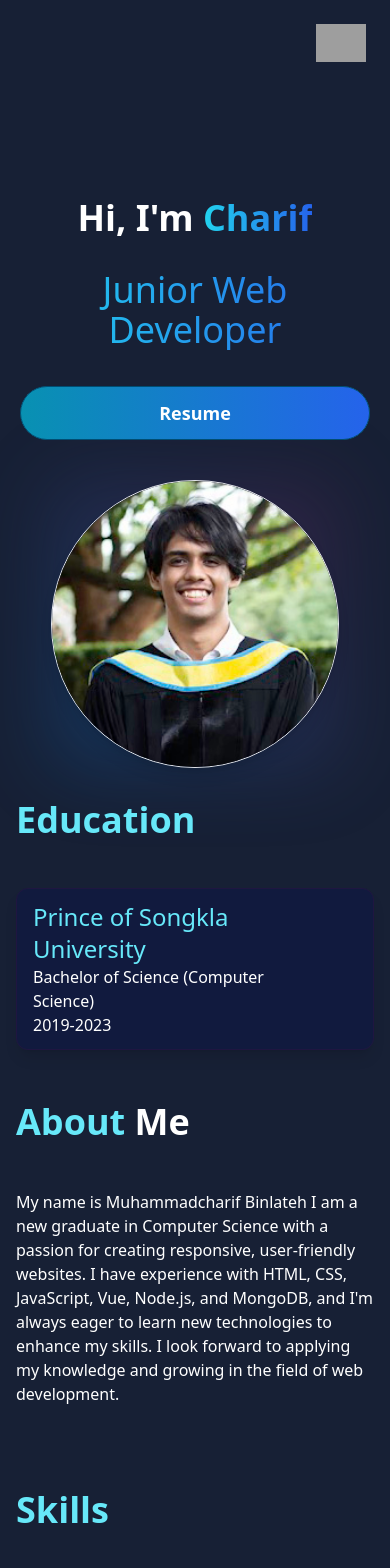
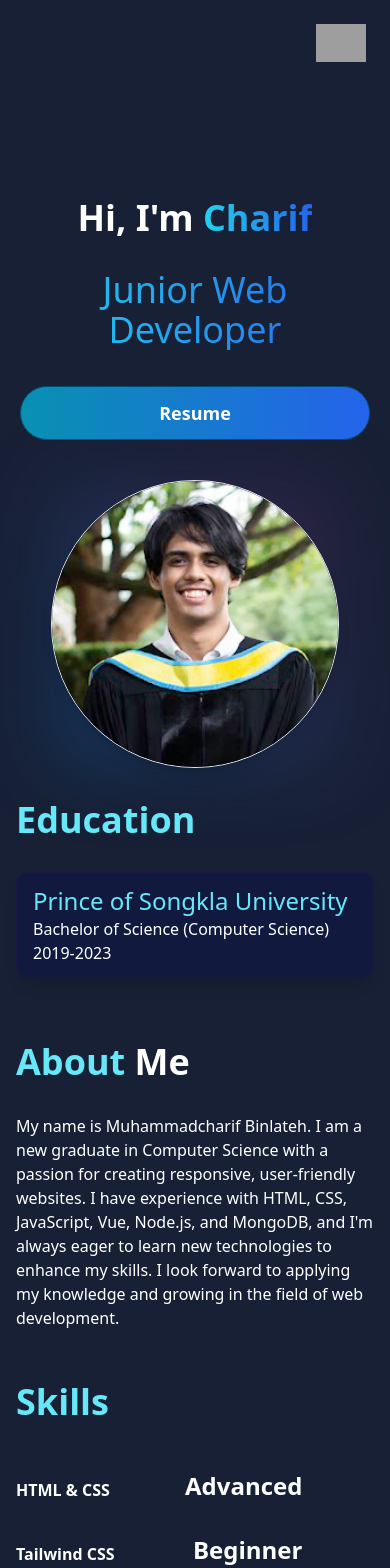
Before and after one commit to Charifx7/MyPortfolio, a Vue app: page / in a window 390 px wide. Shown: the top 1568 px of the page. Built offline with nearby package versions, Linux system fonts and the light colour scheme; grey boxes are pictures that could not be loaded.

Commit message:
responsive About me

```diff
--- a/src/components/AboutSection.vue
+++ b/src/components/AboutSection.vue
@@ -1,18 +1,19 @@
 <template>
     <section class="text-white mt-18 w-full" id="about">
         <div class="absolute z-0 top-[93rem] inset-x-0 h-64 flex items-start">
-            <div class="h-24 w-64 bg-gradient-to-br  opacity-20"></div>
+            <div class="h-24 w-64 bg-gradient-to-br opacity-20"></div>
         </div>
-        <div class="md:grid md:grid-cols-2 gap-8 items-center py-8 px-4 xl:gap-16 sm:py-16 xl:px-16 z-1">
-            <div data-aos="flip-right">
-                <h2 class="text-4xl font-bold text-white md:text-left text-left mb-4">
-                    <span class="text-cyan-300 pt-8 text-center lg:text-left mx-auto max-w-xl text-4xl">Education</span>
+        <div class="grid grid-cols-1 md:grid-cols-2 gap-16 items-start py-8 px-4 xl:gap-16 sm:py-16 xl:px-16 z-1">
+            <!-- Education Section -->
+            <div data-aos="flip-right" class="space-y-8">
+                <h2 class="text-4xl font-bold text-white text-left mb-4">
+                    <span class="text-cyan-300">Education</span>
                 </h2>
-                <div class="space-y-8 py-8">
+                <div class="space-y-8">
                     <div v-for="element in education" :key="element.id"
-                        class="flex items-center md:w-[80%] w-full rounded-xl  shadow-lg border border-[#1f1641] py-3 bg-gradient-to-r from-[#111a3e] to-[#111a3e]">
-                        <div class="w-3/4 pl-4">
-                            <h3 class="text-cyan-300 text-left lg:text-left mx-auto max-w-xl text-2xl ">
+                        class="flex items-center rounded-xl shadow-lg border border-[#1f1641] py-3 bg-gradient-to-r from-[#111a3e] to-[#111a3e]">
+                        <div class="w-full pl-4">
+                            <h3 class="text-cyan-300 text-left text-2xl">
                                 {{ element.School }}
                             </h3>
                             <p class="text-white">{{ element.program }}</p>
@@ -21,21 +22,23 @@
                     </div>
                 </div>
             </div>
-            <div class="mt-5 md:mt-0 text-left flex flex-col z-10 h-full" data-aos="flip-right">
-                <h2 class="text-4xl font-bold text-white md:text-left text-left mb-4">
-                    <span class="text-cyan-300 pt-8 text-center lg:text-left mx-auto max-w-xl text-4xl">About</span>
-                    Me
+
+            <!-- About Me Section -->
+            <div class="space-y-8" data-aos="flip-right">
+                <h2 class="text-4xl font-bold text-white text-left mb-4">
+                    <span class="text-cyan-300">About</span> Me
                 </h2>
-                <p class="text-base lg:text-lg  py-8">My name is Muhammadcharif Binlateh I am a new graduate in
-                    Computer Science
-                    with a passion for creating responsive, user-friendly websites. I have experience with HTML, CSS,
-                    JavaScript, Vue, Node.js, and MongoDB, and I'm always eager to learn new technologies to enhance my
-                    skills. I look forward to applying my knowledge and growing in the field of web development.
+                <p class="text-base lg:text-lg">
+                    My name is Muhammadcharif Binlateh. I am a new graduate in Computer Science with a passion for
+                    creating responsive, user-friendly websites. I have experience with HTML, CSS, JavaScript, Vue,
+                    Node.js, and MongoDB, and I'm always eager to learn new technologies to enhance my skills. I look
+                    forward to applying my knowledge and growing in the field of web development.
                 </p>
             </div>
         </div>
     </section>
 </template>
+
 <script setup>
 import { ref } from 'vue';
 const education = ref([
```
